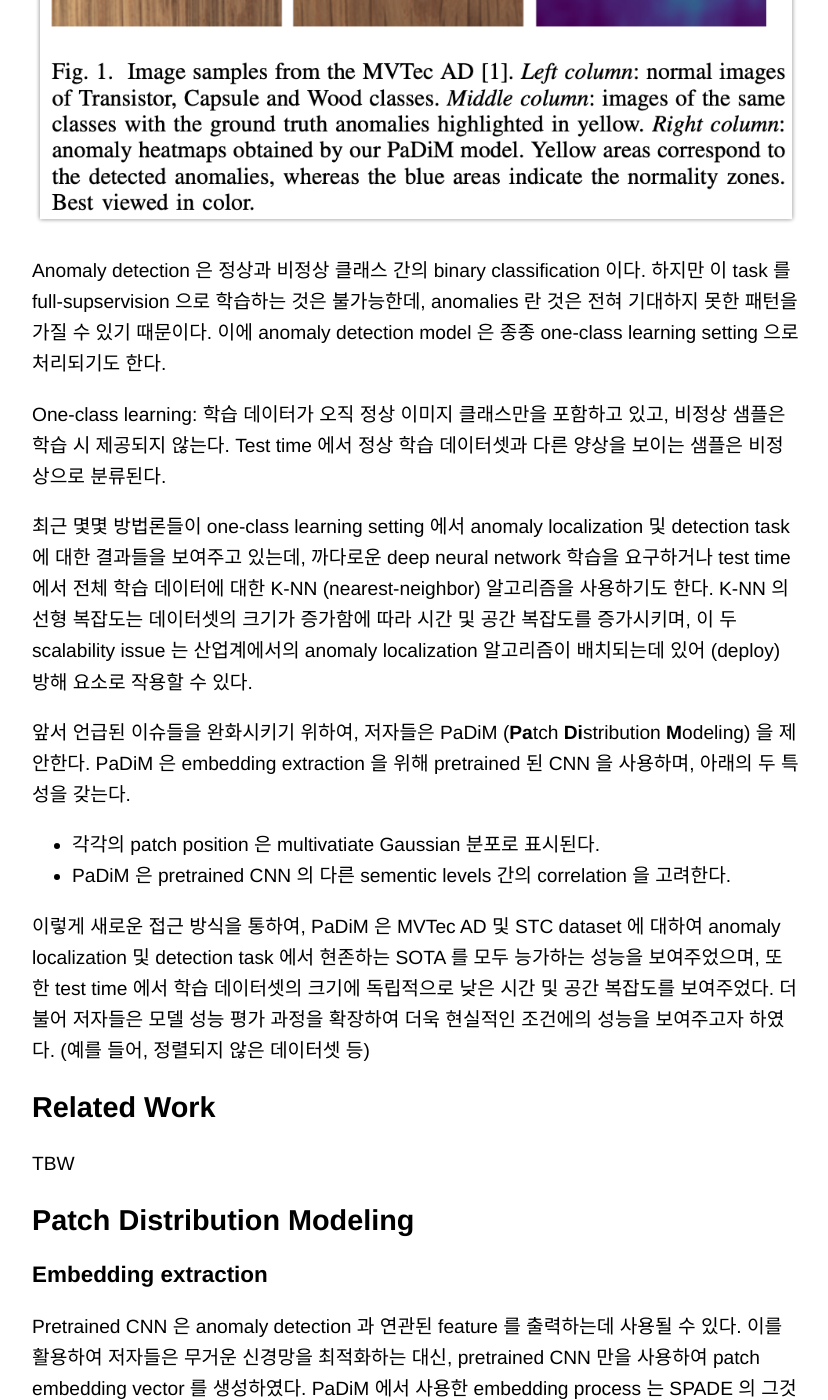
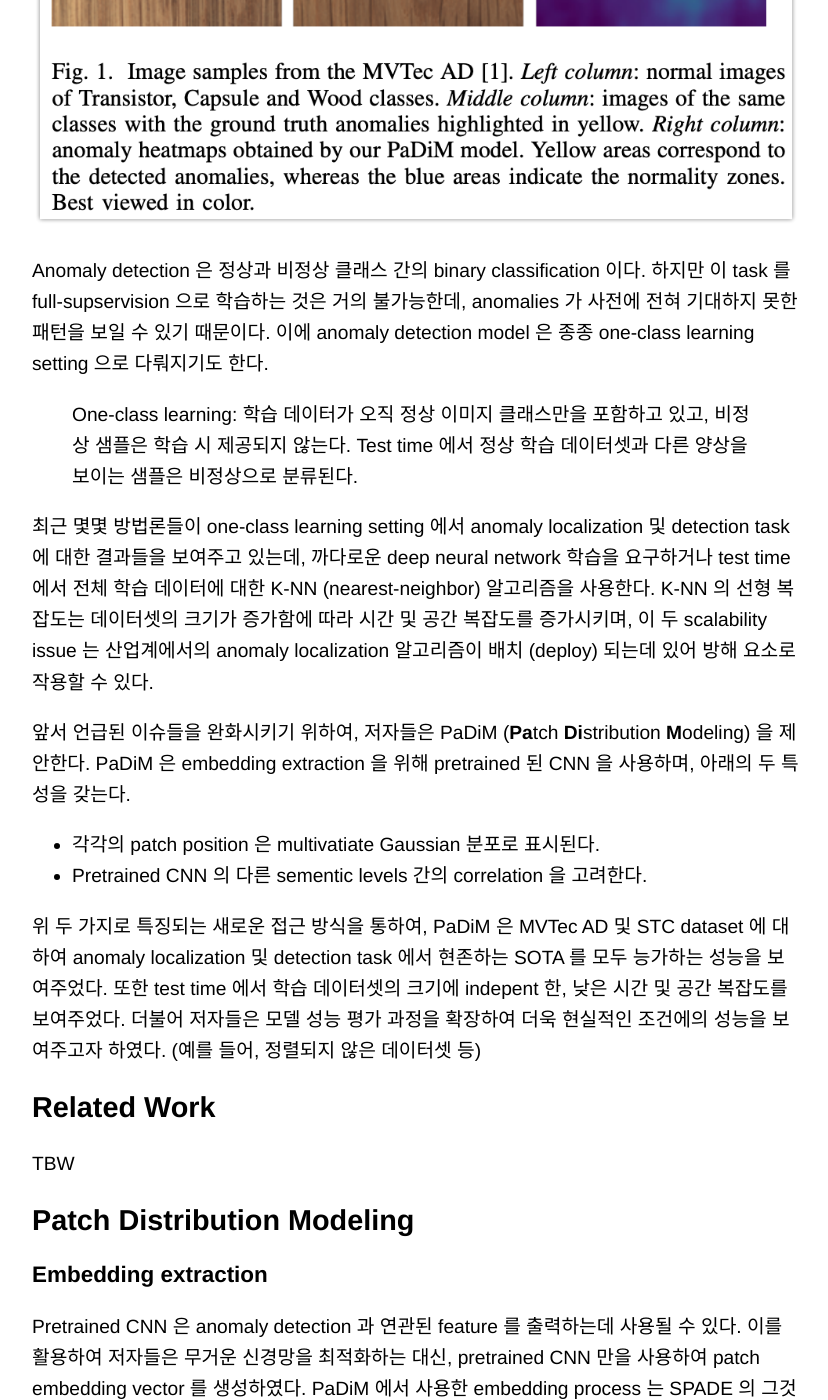
Before and after one commit to figkim/TIL_v2, a Jekyll site: the page built from _posts/2021-04-02-PaDiM.md, in a window 1280 px wide and 1400 px high, scrolled down 1443 px. Shown: the whole window, without its empty margins (224-1052 px from the left). Built offline with Jekyll 4.4.1, drawn with Linux system fonts in a browser that asks for light colours; formulas are drawn with MathJax 3; some of the changed text lies outside the part shown.

Commit message:
Clean up

```diff
--- a/_posts/2021-04-02-PaDiM.md
+++ b/_posts/2021-04-02-PaDiM.md
@@ -12,26 +12,26 @@ use_math: true
 
 ## Introduction
 
-인간은 동일한 종류의 natural image 들 사이에서 종류가 다르거나, 특이한 패턴을 감지할 수 있다. 이러한 종류의 task 는 anomaly 혹은 novelty detection 으로 알려져 있으며, 산업계의 시각 검사 분야에서 매우 다양한 응용이 이루어지고 있다.
+인간은 주어진 natural image 가운데, 종류가 다르거나 특이한 패턴을 감지할 수 있다. 이러한 종류의 task 는 anomaly or novelty detection 으로 알려져있으며, 산업계의 시각 검사 분야에서 매우 다양하게 응용되고 있다.
 
-하지만 실 산업 공정에서 anomalies 는 그 발생 빈도가 매우 적고, 일일이 탐지해내는것이 어려운 작업이다. 이에 이상 탐지 자동화는 집중력 감소를 최소화하여 균일한 품질 컨트롤을 가능하게 하며, 인간 작업자의 업무를 더욱 용이하게 할 수 있다.
+하지만 실 산업 공정에서 anomalies 는 그 발생 빈도가 매우 적고, 일일이 탐지해 내는것이 어려운 작업이다. 이상 탐지 자동화는 작업자의 집중력 감소를 최소화하여 균일한 품질 컨트롤을 가능하게 하며, 이들의 업무를 더욱 용이하게 할 수 있다.
 
-본 논문에서 저자들은 이상 탐지 (anomaly detection) 에, 특히 산업계 검사 측면에서의 anomaly localization 에 집중한다. 컴퓨터 비전 분야에서 이상 탐지는 이미지에 대해 anomaly score 를 부여하는 형태로 구성되곤 하는데, anomaly localization 은 더욱 복잡한 task 로, 각각의 픽셀 혹은 patch of pixels 에 대해 anomaly score 를 부여하여 anomaly map 을 형성한다. 그러므로 anomaly localization 은 더욱 정확하고 해석 가능한 결과를 보여줄 수 있다.
+본 논문에서 저자들은 이상 탐지 (anomaly detection) 에, 특히 산업계 검사 측면에서의 anomaly localization 에 집중한다. 컴퓨터 비전 분야에서 이상 탐지는 이미지에 대해 anomaly score 를 부여하는 형태로 구성되곤 하는데, anomaly localization 은 이보다 더욱 복잡한 task 로 각각의 픽셀 혹은 patch of pixels 에 대해 anomaly score 를 부여하여 anomaly map 을 형성한다. 그러므로 anomaly localization 은 보다 정확하고, 해석 가능한 결과를 보여줄 수 있다.
 
 ![../assets/images/2021-04-02-PaDiM/f1.png](../assets/images/2021-04-02-PaDiM/f1.png)
 
-Anomaly detection 은 정상과 비정상 클래스 간의 binary classification 이다. 하지만 이 task 를 full-supservision 으로 학습하는 것은 불가능한데, anomalies 란 것은 전혀 기대하지 못한 패턴을 가질 수 있기 때문이다. 이에 anomaly detection model 은 종종 one-class learning setting 으로 처리되기도 한다.
+Anomaly detection 은 정상과 비정상 클래스 간의 binary classification 이다. 하지만 이 task 를 full-supservision 으로 학습하는 것은 거의 불가능한데, anomalies 가 사전에 전혀 기대하지 못한 패턴을 보일 수 있기 때문이다. 이에 anomaly detection model 은 종종 one-class learning setting 으로 다뤄지기도 한다.
 
-One-class learning: 학습 데이터가 오직 정상 이미지 클래스만을 포함하고 있고, 비정상 샘플은 학습 시 제공되지 않는다. Test time 에서 정상 학습 데이터셋과 다른 양상을 보이는 샘플은 비정상으로 분류된다.
+> One-class learning: 학습 데이터가 오직 정상 이미지 클래스만을 포함하고 있고, 비정상 샘플은 학습 시 제공되지 않는다. Test time 에서 정상 학습 데이터셋과 다른 양상을 보이는 샘플은 비정상으로 분류된다.
 
-최근 몇몇 방법론들이 one-class learning setting 에서 anomaly localization 및 detection task 에 대한 결과들을 보여주고 있는데, 까다로운 deep neural network 학습을 요구하거나 test time 에서 전체 학습 데이터에 대한 K-NN (nearest-neighbor) 알고리즘을 사용하기도 한다. K-NN 의 선형 복잡도는 데이터셋의 크기가 증가함에 따라 시간 및 공간 복잡도를 증가시키며, 이 두 scalability issue 는 산업계에서의 anomaly localization 알고리즘이 배치되는데 있어 (deploy) 방해 요소로 작용할 수 있다.
+최근 몇몇 방법론들이 one-class learning setting 에서 anomaly localization 및 detection task 에 대한 결과들을 보여주고 있는데, 까다로운 deep neural network 학습을 요구하거나 test time 에서 전체 학습 데이터에 대한 K-NN (nearest-neighbor) 알고리즘을 사용한다. K-NN 의 선형 복잡도는 데이터셋의 크기가 증가함에 따라 시간 및 공간 복잡도를 증가시키며, 이 두 scalability issue 는 산업계에서의 anomaly localization 알고리즘이 배치 (deploy) 되는데 있어 방해 요소로 작용할 수 있다.
 
 앞서 언급된 이슈들을 완화시키기 위하여, 저자들은 PaDiM (**Pa**tch **Di**stribution **M**odeling) 을 제안한다. PaDiM 은 embedding extraction 을 위해 pretrained 된 CNN 을 사용하며, 아래의 두 특성을 갖는다.
 
 - 각각의 patch position 은 multivatiate Gaussian 분포로 표시된다.
-- PaDiM 은 pretrained CNN 의 다른 sementic levels 간의 correlation 을 고려한다.
+- Pretrained CNN 의 다른 sementic levels 간의 correlation 을 고려한다.
 
-이렇게 새로운 접근 방식을 통하여, PaDiM 은 MVTec AD 및 STC dataset 에 대하여 anomaly localization 및 detection task 에서 현존하는 SOTA 를 모두 능가하는 성능을 보여주었으며, 또한 test time 에서 학습 데이터셋의 크기에 독립적으로 낮은 시간 및 공간 복잡도를 보여주었다. 더불어 저자들은 모델 성능 평가 과정을 확장하여 더욱 현실적인 조건에의 성능을 보여주고자 하였다. (예를 들어, 정렬되지 않은 데이터셋 등)
+위 두 가지로 특징되는 새로운 접근 방식을 통하여, PaDiM 은 MVTec AD 및 STC dataset 에 대하여 anomaly localization 및 detection task 에서 현존하는 SOTA 를 모두 능가하는 성능을 보여주었다. 또한 test time 에서 학습 데이터셋의 크기에 indepent 한,  낮은 시간 및 공간 복잡도를 보여주었다. 더불어 저자들은 모델 성능 평가 과정을 확장하여 더욱 현실적인 조건에의 성능을 보여주고자 하였다. (예를 들어, 정렬되지 않은 데이터셋 등)
 
 ## Related Work
 
@@ -49,7 +49,7 @@ Pretrained CNN 은 anomaly detection 과 연관된 feature 를 출력하는데
 
 [[ (i, j) \in [1, W] \times [1, H] ]]
 
-grid position 을 가지도록 나눌 수 있고, 여기서 $W \times H$ 는 embedding 을 생성하는데 사용된 가장 큰 activation map 의 해상도를 의미한다. 마지막으로, 각 patch position $(i, j)$은 위에서 계산된 embedding vector $x_{ij}$ 와 결합한다.
+grid position 을 가지도록 나눌 수 있고, 여기서 $W \times H$ 는 embedding 을 생성하는데 사용된 가장 큰 activation map 의 해상도를 의미한다. 마지막으로, 각 patch position $(i, j)$ 은 위에서 계산된 embedding vector $x_{ij}$ 와 결합한다.
 
 생성된 patch embedding vector 는 중복되거나 필요없는 정보들을 포함할 수 있기에, 그 크기를 줄일 수 있는 가능성에 대한 실험을 진행하였다. (Section V-A). 그 결과 기존 PCA 보다 ramdomly few dimension 을 선택하는 것이 더 좋은 성능을 보임을 확인하였다. 이러한 간단한 차원 축소는 training/testing time 에서 우리 모델의 복잡도를 매우 줄여줌과 동시에 SOTA 성능을 유지할 수 있도록 하였다. 마지막으로, 몇 장의 테스트 이미지로부터 얻은 patch embedding vectors 는 다음 subsection 에서 설명될 정상 클래스에 대해 학습된 parametric representation 을 활용하여 anomaly map 을 생성하는데 사용될 수 있었다.
 
@@ -71,7 +71,7 @@ Patch embedding vectors 는 여러 다른 semantic level 의 정보를 포함하
 
 저자들은 [23] 및 [26] 에 영감을 받아, Mahalanobis distance [31] $M(x_{ij})$ 를 사용하여 주어진 test 이미지의 위치 $(i, j)$ 에 있는 patch 에 anomaly score 를 부여하였다. $M(x_{ij})$ 는 test patch embedding $x_{ij}$ 와 학습된 분포 $\mathcal{N}(\mu_{ij}, \Sigma_{ij})$ 간의 거리로 해석될 수 있으며, 아래와 같이 계산될 수 있다.
 
-[[ M(x_{ij}) = \sqrt{(x_{ij}-\mu_{ij})^T \Sigma^{-1}_{ij} (x_{ij} - \mu_{ij})} ]]
+[[ M( x_{ij} ) = \sqrt{ {( x_{ij} - \mu_{ij} )}^{T} \Sigma_{ij}^{-1} ( x_{ij} - \mu_{ij} ) } ]]
 
 그 후, anomaly map 을 형성하는 Mahalanobis distance 행렬 $M=(M(x_{ij}))_{1<i<W, 1<j<H}$ 을 계산할 수 있다. Map 에서의 높은 score 는 비정상 영역을 의미한다. 전체 이미지에 대한 최종 anomaly score 는 anomaly map $M$ 의 maximum 으로 계산 가능하다. 마지막으로, test time 에 저자들의 방식은 K-NN 과 같은 scalability issue 를 가지지 않으며, 1개 patch 의 anomaly score 를 얻기 위해 수많은 양의 거리를 계산하거나 정렬할 필요가 없다는 장점을 갖는다고 주장한다.
 
@@ -118,7 +118,7 @@ AUROC 는 비정상이 많은 경우에 높은 수치가 나오도록 (in favor
 - random crop 282x282
 - center crop 256x256
 
-학습은 Adam 을 사용하여 100 epoch 도안 진행하였고, 초기 $lr=10^{-4}$로, batch size 는 32장을 사용하였다. Anomaly map 은 reconstruction 과 비교한 pixelwise L2 error 로 구성하였다.
+학습은 Adam 을 사용하여 100 epoch 도안 진행하였고, 초기 $lr=10^{-4}$ 로, batch size 는 32장을 사용하였다. Anomaly map 은 reconstruction 과 비교한 pixelwise L2 error 로 구성하였다.
 
 ## Results
 
```
Also changed, not shown: other parts of _posts/2021-04-02-PaDiM.md (+2 -2 lines).
